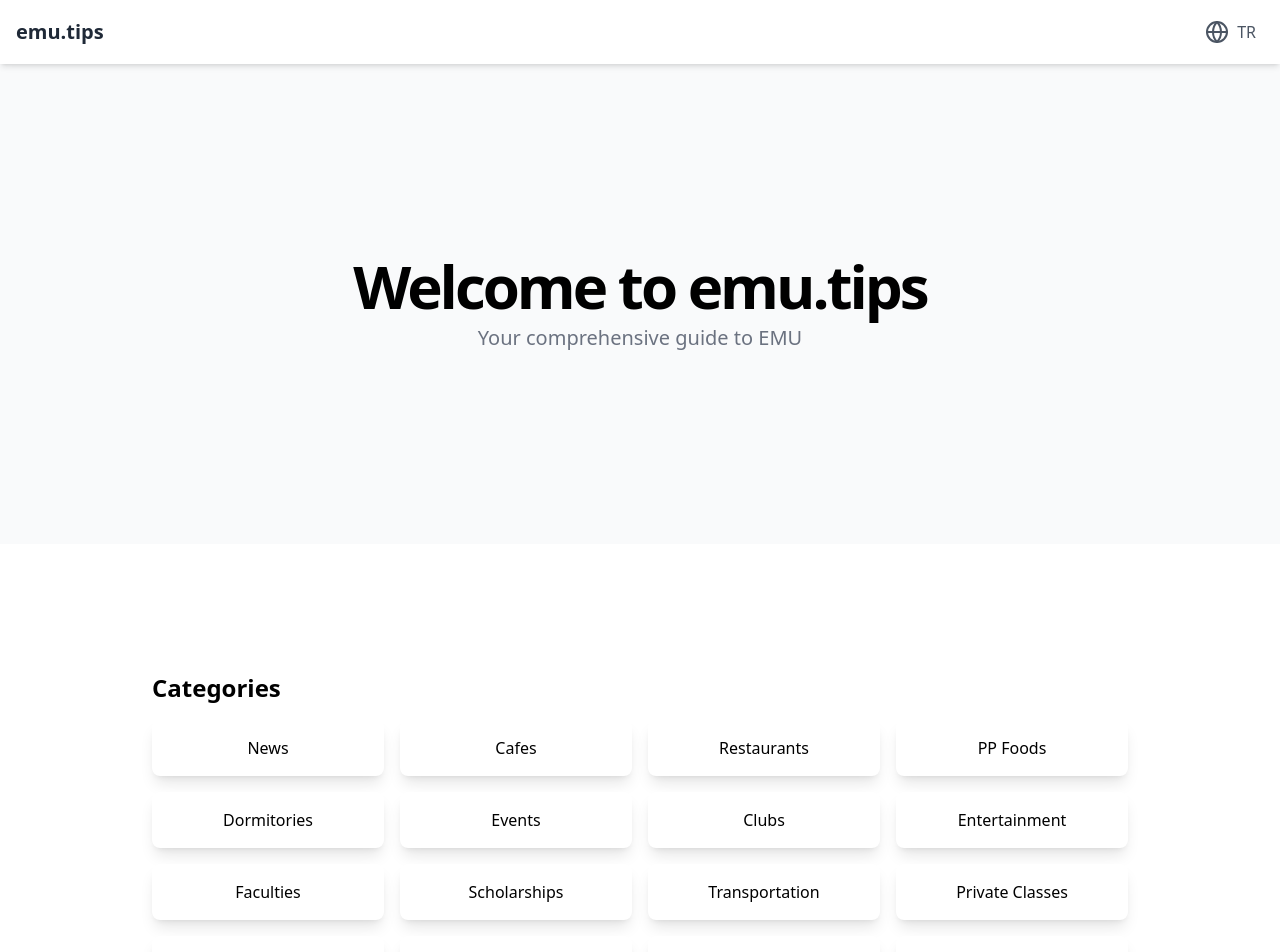
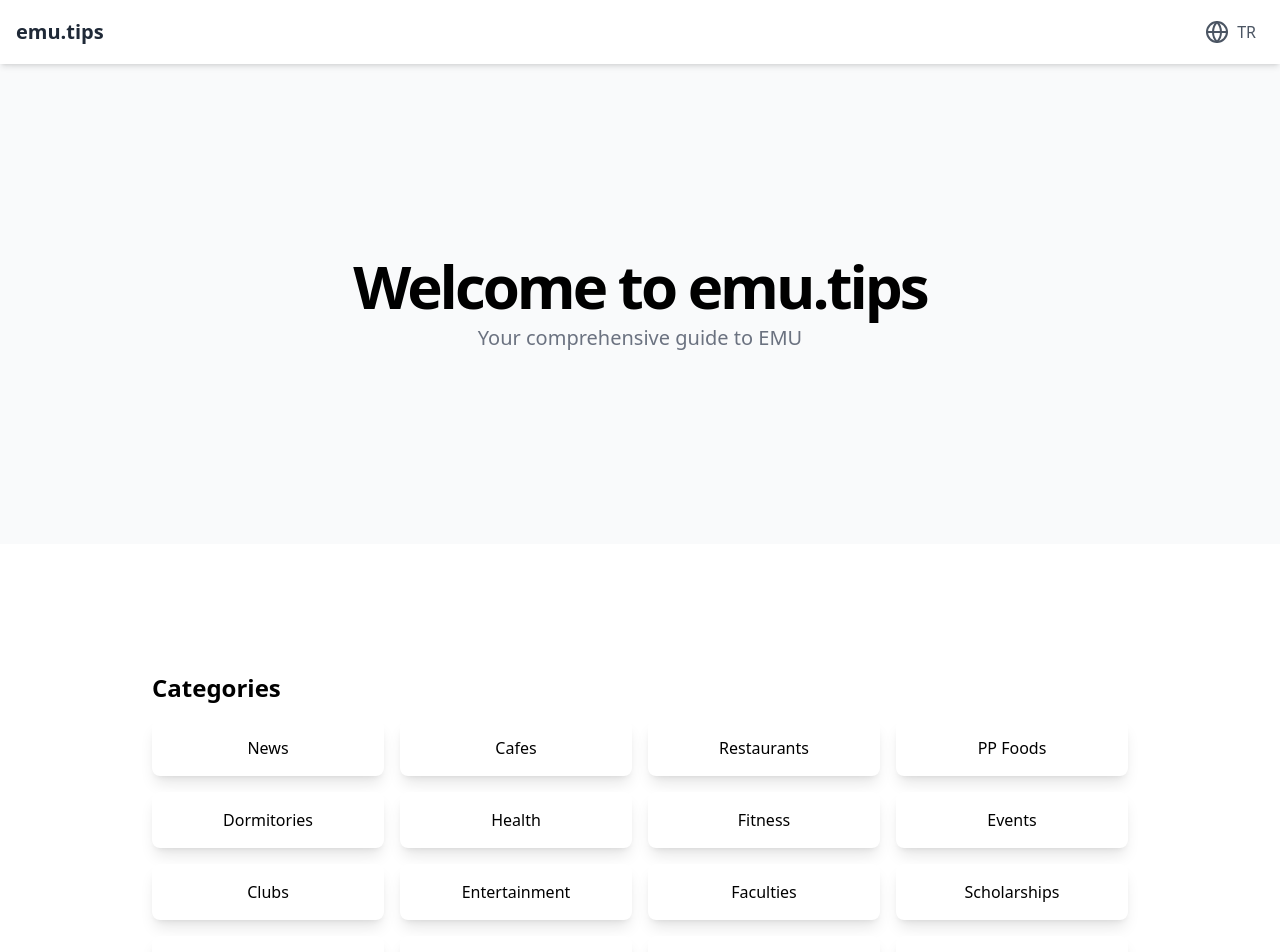
Before and after one commit to atasoya/emu-guide, a Next.js app: page / in a window 1280 px wide. Shown: the top 952 px of the page. Built offline with nearby package versions, Linux system fonts and the light colour scheme.

Commit message:
Add health and fitness

```diff
--- a/src/app/page.tsx
+++ b/src/app/page.tsx
@@ -21,14 +21,14 @@ export default function Component() {
 
   const categories = {
     en: [
-      "News", "Cafes", "Restaurants", "PP Foods", "Dormitories",
+      "News", "Cafes", "Restaurants", "PP Foods", "Dormitories","Health","Fitness",
       "Events", "Clubs", "Entertainment", "Faculties",
       "Scholarships", "Transportation", "Private Classes", "For Sale", "Communities",
       "I am New","Stationery",
       "Discounts", "Markets", "Stores", "Guides"
     ],
     tr: [
-      "Haberler", "Kafeler", "Restoranlar", "FP Yemekler", "Yurtlar",
+      "Haberler", "Kafeler", "Restoranlar", "FP Yemekler", "Yurtlar","Sağlık","Fitness",
       "Etkinlikler", "Kulüpler", "Eğlence", "Fakülteler",
       "Burslar", "Ulaşım", "Özel Dersler", "Satılık", "Topluluklar",
       "Yeni Geldim","Kırtasiye",
```
